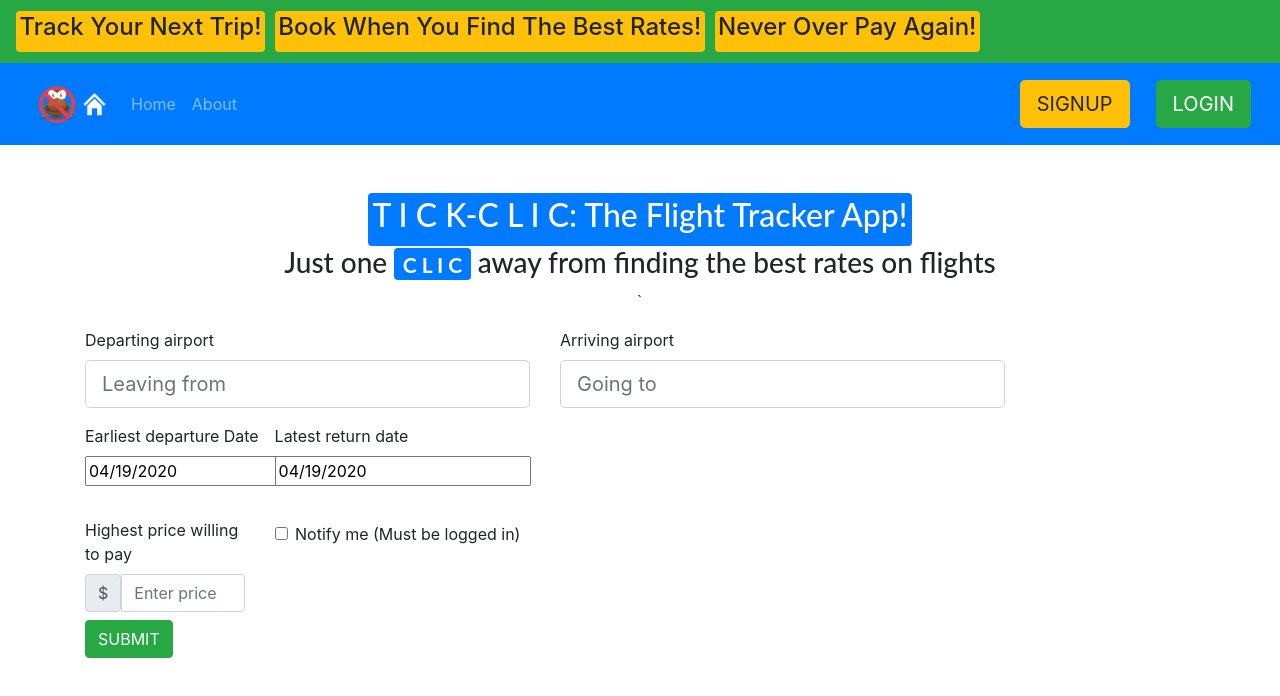
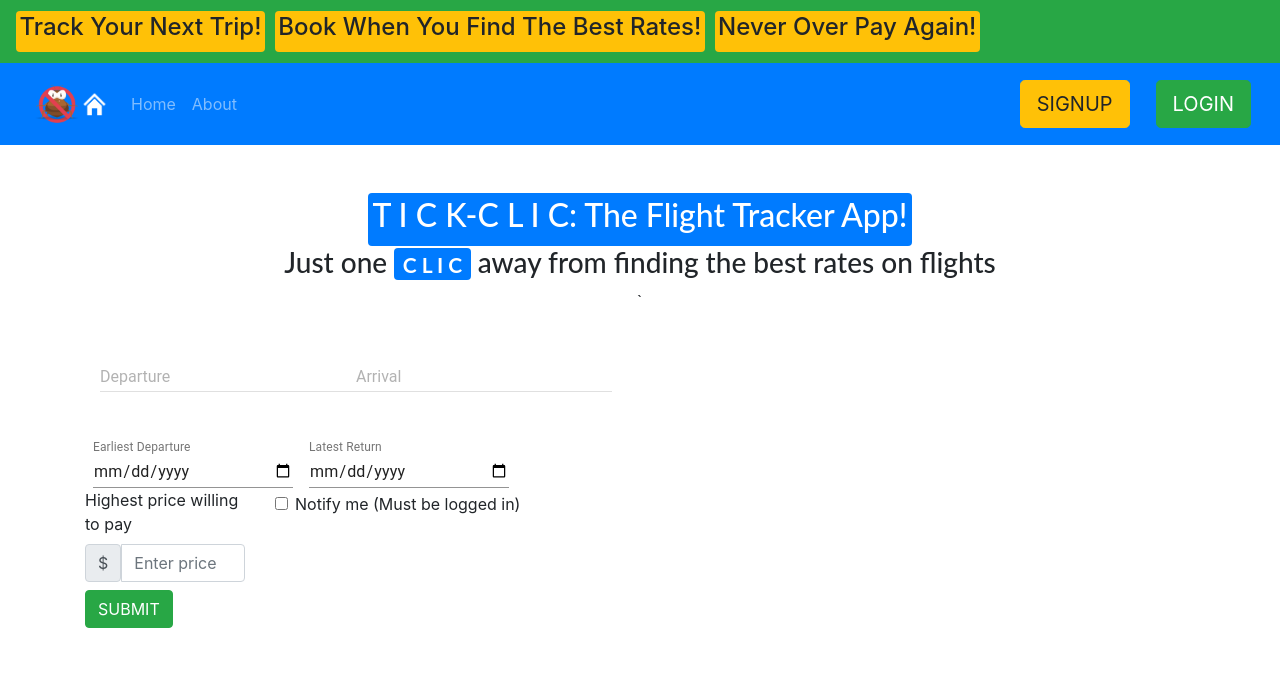
Before and after one commit to leeemmanuel38/Flight-Tracker, a React (Create React App) app in the folder client/: page / in a window 1280 px wide. Shown: the top 696 px of the page. Built offline with nearby package versions, Linux system fonts and the light colour scheme.

Commit message:
modified home page components

```diff
--- /dev/null
+++ b/client/src/Components/DatePicker.jsx
@@ -0,0 +1,44 @@
+import React from 'react';
+import { makeStyles } from '@material-ui/core/styles';
+import TextField from '@material-ui/core/TextField';
+
+const useStyles = makeStyles((theme) => ({
+  container: {
+    display: 'flex',
+    flexWrap: 'wrap',
+  },
+  textField: {
+    marginLeft: theme.spacing(1),
+    marginRight: theme.spacing(1),
+    width: 200,
+  },
+}));
+
+export default function DatePickers() {
+  const classes = useStyles();
+
+  return (
+    <form className={classes.container} noValidate>
+      <TextField
+        id="date"
+        label="Earliest Departure"
+        type="date"
+        defaultValue="mm-dd-yyyy"
+        className={classes.textField}
+        InputLabelProps={{
+          shrink: true,
+        }}
+      />
+      <TextField
+        id="date"
+        label="Latest Return"
+        type="date"
+        defaultValue="mm-dd-yyyy"
+        className={classes.textField}
+        InputLabelProps={{
+          shrink: true,
+        }}
+      />
+    </form>
+  );
+}
--- a/client/src/Components/Home.jsx
+++ b/client/src/Components/Home.jsx
@@ -1,27 +1,36 @@
 import React, { Component } from 'react';
 import {Button,Nav,Navbar,Form,FormControl} from 'react-bootstrap';
 import 'bootstrap/dist/css/bootstrap.min.css';
-import DatePicker from "react-datepicker";
-import "react-datepicker/dist/react-datepicker.css";
+
+
+import TextField from 'material-ui/TextField';
+import MuiThemeProvider from 'material-ui/styles/MuiThemeProvider';
+
+
+
 
 import LogoTick from '../Photos/tick.png';
 import LogoHome from '../Photos/home.png';
 import history from './History';
-import App from '../App'
+import DatePicker from './DatePicker';
 import '../App.css'
+
+const style = {
+    margin: 15,
+   };
 
 
 export default class Home extends Component {
 
-    state = {
-        startDate: new Date()
+    constructor(props){
+        super(props);
+        this.state={
+          username:'',
+          password:''
+        }
       };
 
-    handleChange = date => {
-    this.setState({
-        startDate: date
-    });
-    };
+
     render() {
 
         //jsx
@@ -73,37 +82,24 @@ export default class Home extends Component {
 
 
                 <div class="container">
-                    <div class="row">
-                        <div class="form-group col-md-5">
-                            <label><h7>Departing airport</h7></label>
-                            <input type="text" class="form-control form-control-lg" id = "Departure" placeholder="Leaving from"></input>
-                        </div>
+                    <MuiThemeProvider>
+                        <div class="col">
 
-                        <div class="form-group col-md-5">
-                            <label><h7>Arriving airport</h7></label>
-                            <input type="text" class="form-control form-control-lg" id = "Arrival" placeholder="Going to"></input>
-                        </div>
-
-                        <div class="form-group col-sm-5">
-                            <div class="form-row">
-                                <div class="form-group col-sm-5">
-                                    <label for="EarliestDepart"><h7>Earliest departure Date</h7></label>
-                                    <DatePicker
-                                        selected={this.state.startDate}
-                                        onChange={this.handleChange}
-                                    />
-                                </div>
-
-                                <div class="form-group col-sm-5">
-                                    <label for="LatestReturn">Latest return date</label>
-                                    <DatePicker
-                                        selected={this.state.startDate}
-                                        onChange={this.handleChange}
-                                    />
+                            <div class="form-group row-md-5">
+                                <TextField
+                                    floatingLabelText="Departure"
+                                    hintText="Search Airport to Depart"
+                                    onChange = {(event,newValue) => this.setState({username:newValue})}/>
+                                <TextField
+                                    floatingLabelText="Arrival"
+                                    hintText="Search Airport to Depart"
+                                    onChange = {(event,newValue) => this.setState({username:newValue})}/>
                                 </div>
                             </div>
-                        </div>
-                    </div>
+                            <br/>
+                        <DatePicker/>
+
+                    </MuiThemeProvider>
                 </div>
 
                 <div class="container">
```
Also changed, not shown: client/package.json (+7 -0 lines), 1 other file (tests, documents, lock files or other folders).
